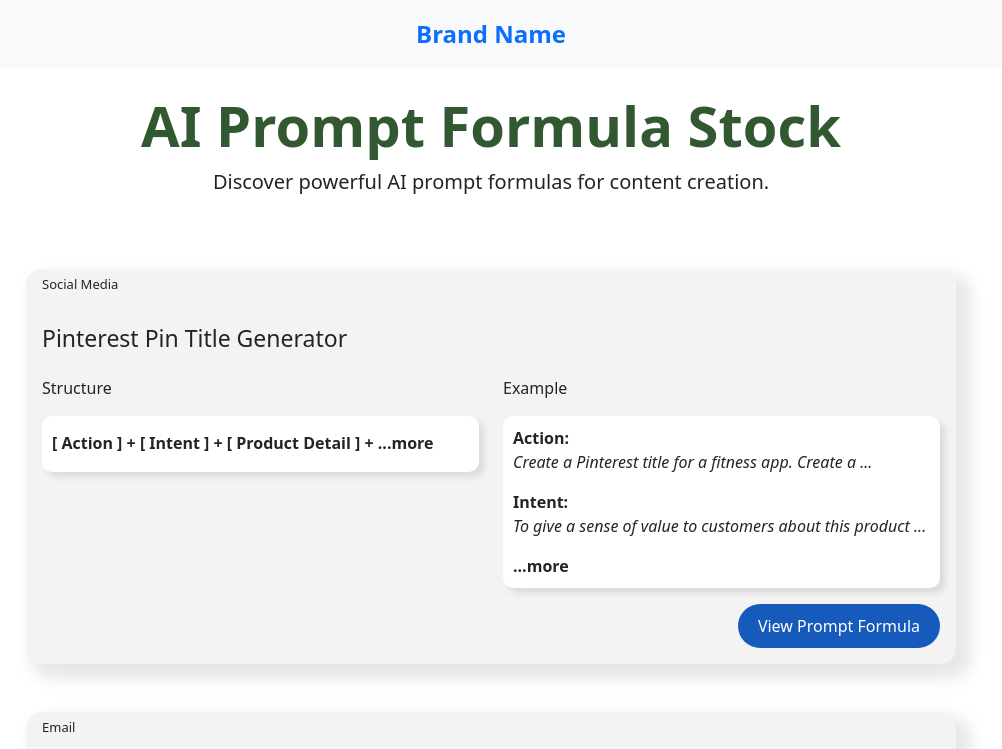
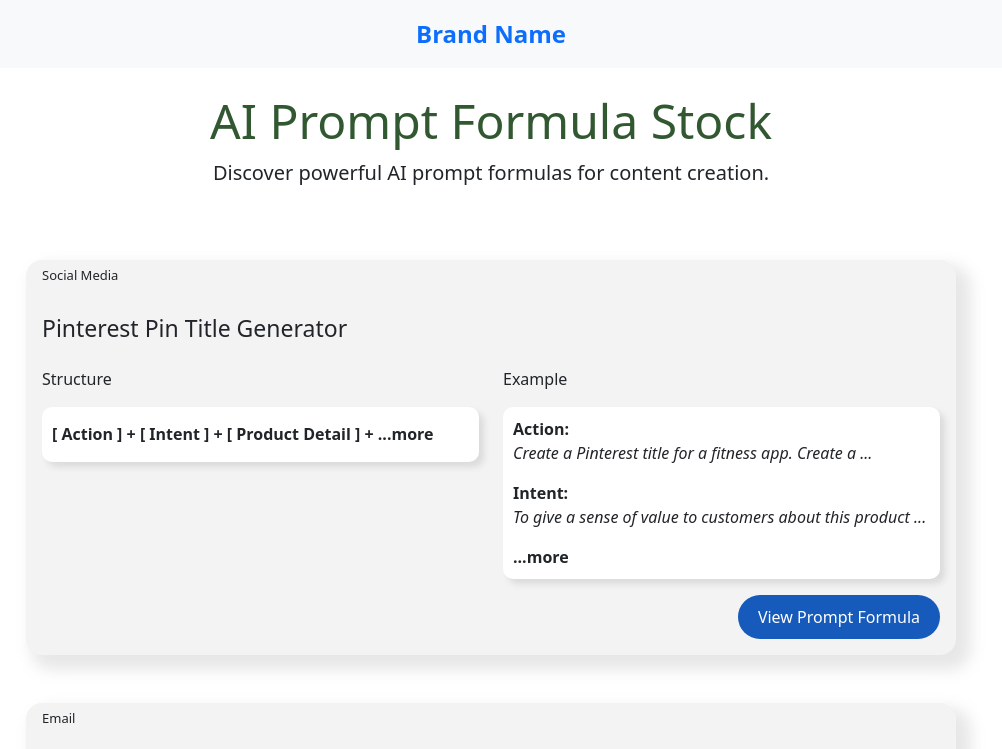
Before and after one commit to vineetkum25softwork/AI-Prompt-Formula, a plain HTML site: page index.html in a window 1280 px wide. Shown: the top 749 px of the page, without its empty margins (149-1151 px from the left). Drawn offline with Linux system fonts and the light colour scheme.

Commit message:
Update index.html

```diff
--- a/index.html
+++ b/index.html
@@ -19,7 +19,7 @@
     </div>
     <div class="mt-4 container">
         <!-- Heading Section -->
-        <h1 class="text-center brand-intro-head display-4 fw-bolder">AI Prompt Formula Stock</h1>
+        <h1 class="text-center brand-intro-head display-5">AI Prompt Formula Stock</h1>
         <p class="text-center fs-5">Discover powerful AI prompt formulas for content creation.</p>
     </div>
 
```
